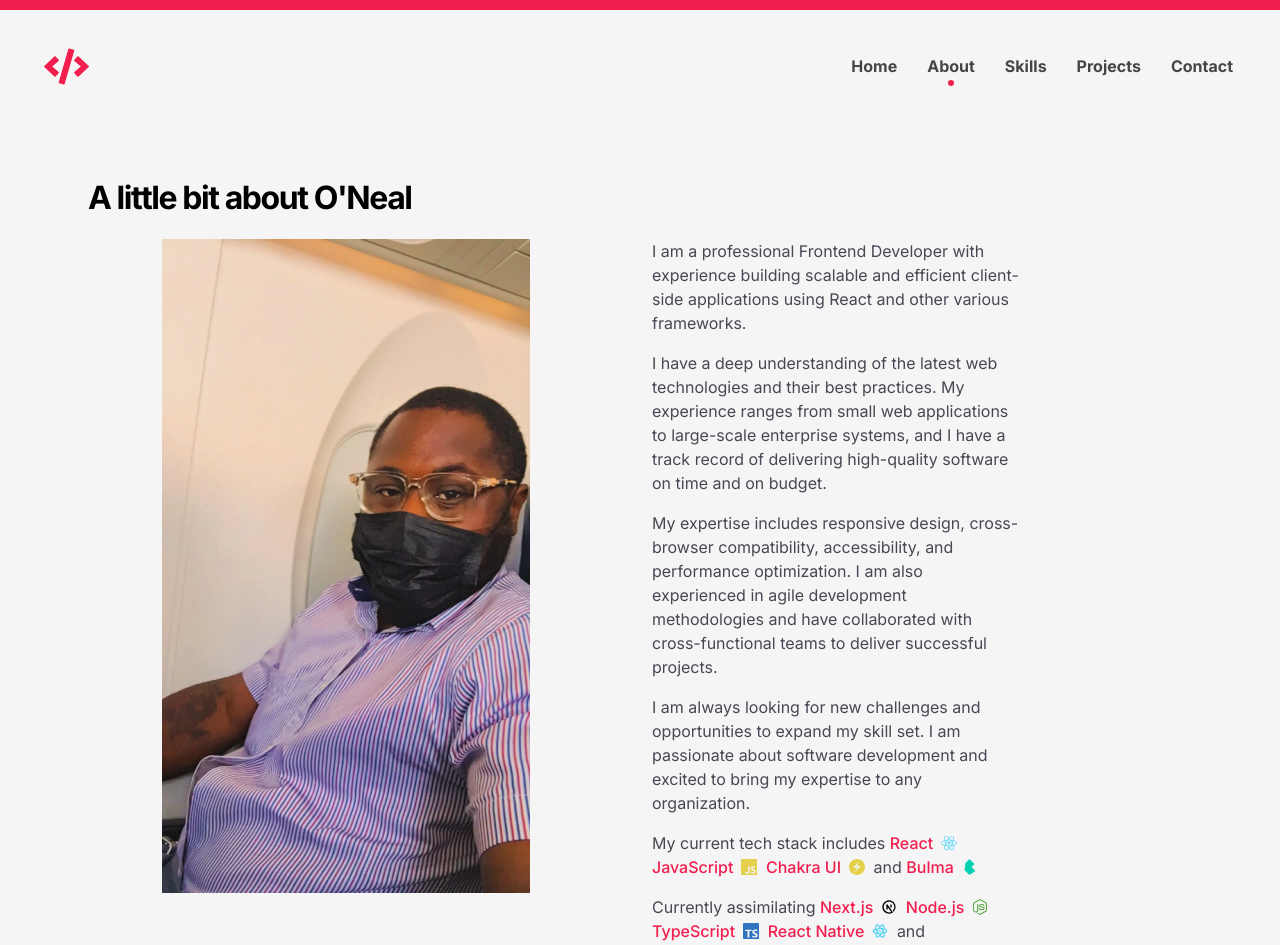
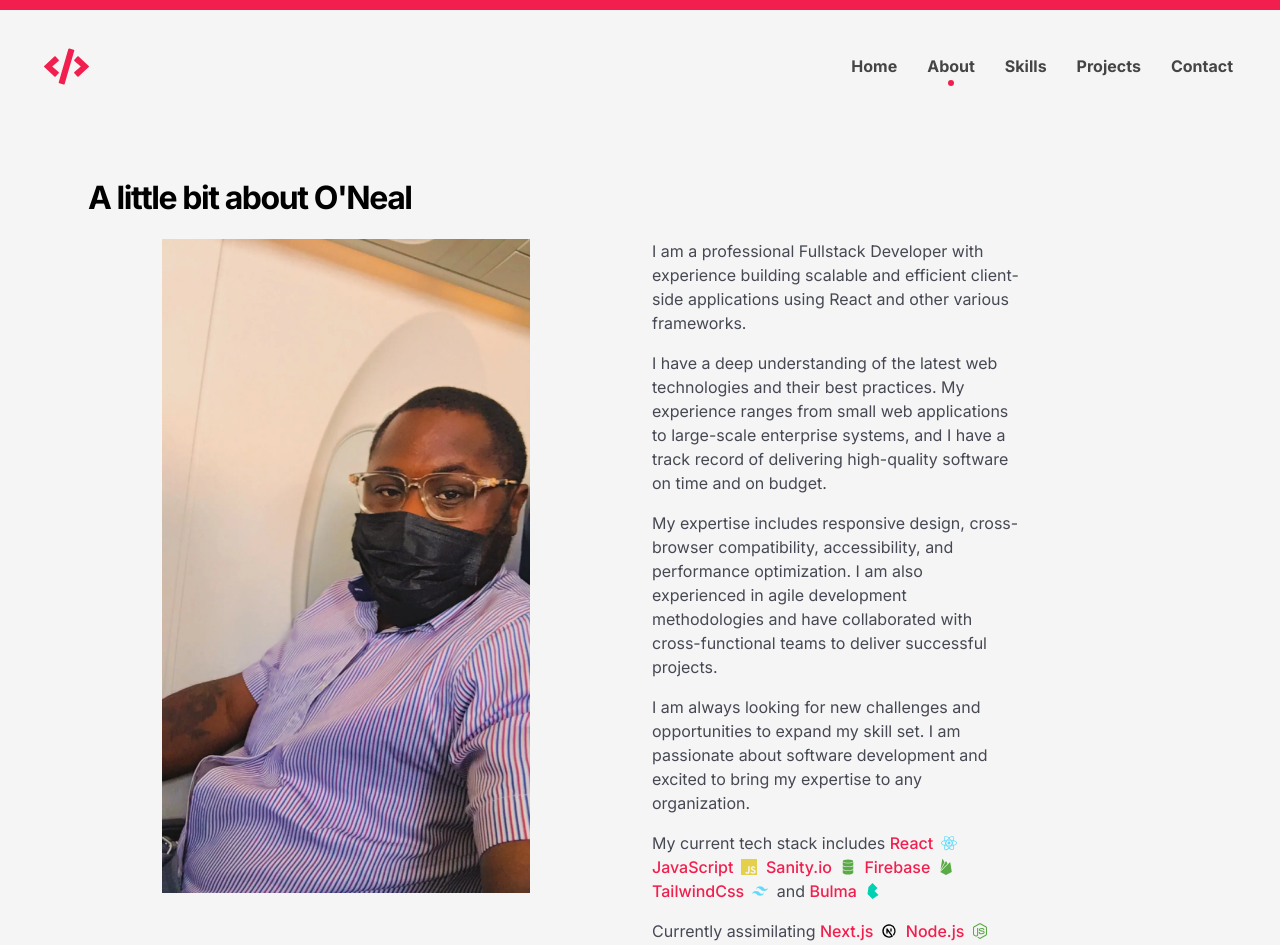
Before and after one commit to codepologist/My-Portfolio, a React (Vite) app: page /about in a window 1280 px wide. Shown: the top 945 px of the page. Built offline with nearby package versions, Linux system fonts and the light colour scheme.

Commit message:
Modified Content to fit my current tech stack

```diff
--- a/src/pages/About.jsx
+++ b/src/pages/About.jsx
@@ -12,8 +12,7 @@ import {
   SiJavascript,
   SiBulma,
   SiTypescript,
-  SiReact,
-  SiChakraui,
+  SiReact,SiTailwindcss, SiFirebase
 } from "react-icons/si";
 import { TbBrandNextjs, TbBrandReactNative } from "react-icons/tb";
 import { GiDatabase } from "react-icons/gi";
@@ -30,7 +29,7 @@ const About = () => {
     <section className={`section`}>
       <Helmet>
         <meta charset="UTF-8" />
-        <title>About O'Neal Ombu | Frontend Developer</title>
+        <title>About O'Neal Ombu | Fullstack Developer</title>
         <meta name="viewport" content="width=device-width, initial-scale=1.0" />
         <meta http-equiv="X-UA-Compatible" content="ie=edge" />
         <meta name="author" content="O'Neal Ombu" />
@@ -72,7 +71,7 @@ const About = () => {
                 animate={{ x: 0, scale: 1 }}
                 transition={{ duration: 0.2 }}
               >
-                I am a professional Frontend Developer with experience building
+                I am a professional Fullstack Developer with experience building
                 scalable and efficient client-side applications using React and
                 other various frameworks.
               </motion.p>
@@ -136,10 +135,28 @@ const About = () => {
                 <span className={`icon-text`}>
                   <span className={`icon-color has-text-weight-medium`}>
                     {" "}
-                    Chakra UI
+                    Sanity.io
                   </span>
                   <span className={`icon`}>
-                    <SiChakraui style={{ color: "#e4d04b" }} />
+                    <GiDatabase style={{ color: "#5aaa46" }} />
+                  </span>
+                </span>{" "}
+                <span className={`icon-text`}>
+                  <span className={`icon-color has-text-weight-medium`}>
+                    {" "}
+                    Firebase
+                  </span>
+                  <span className={`icon`}>
+                    <SiFirebase style={{ color: "#5aaa46" }} />
+                  </span>
+                </span>{" "}
+                <span className={`icon-text`}>
+                  <span className={`icon-color has-text-weight-medium`}>
+                    {" "}
+                    TailwindCss
+                  </span>
+                  <span className={`icon`}>
+                    <SiTailwindcss style={{ color: "#61dafb" }} />
                   </span>
                 </span>{" "}
                 and{" "}
@@ -194,10 +211,10 @@ const About = () => {
                 and{" "}
                 <span className={`icon-text`}>
                   <span className={`icon-color has-text-weight-medium`}>
-                    AppWrite
+                    Supabase
                   </span>
                   <span className={`icon`}>
-                    <GiDatabase style={{ color: "#f02e65" }} />
+                    <GiDatabase style={{ color: "#5aaa46" }} />
                   </span>
                 </span>
               </motion.p>
--- a/src/pages/Contact.jsx
+++ b/src/pages/Contact.jsx
@@ -28,7 +28,7 @@ const Contact = () => {
     <section className={`section`}>
       <Helmet>
         <meta charset="UTF-8" />
-        <title>Contact | Frontend Developer</title>
+        <title>Contact | Fullstack Developer</title>
         <meta name="viewport" content="width=device-width, initial-scale=1.0" />
         <meta http-equiv="X-UA-Compatible" content="ie=edge" />
         <meta name="author" content="O'Neal Ombu" />
--- a/src/pages/Home.jsx
+++ b/src/pages/Home.jsx
@@ -16,7 +16,7 @@ const Home = () => {
     <section className={`hero is-halfheight`}>
       <Helmet>
         <meta charset="UTF-8" />
-        <title>O'Neal Ombu | Frontend Developer</title>
+        <title>O'Neal Ombu | Fullstack Developer</title>
         <meta name="viewport" content="width=device-width, initial-scale=1.0" />
         <meta http-equiv="X-UA-Compatible" content="ie=edge" />
         <meta name="author" content="O'Neal Ombu" />
@@ -55,7 +55,7 @@ const Home = () => {
                 animate={{ x: 0, scale: 1 }}
                 transition={{ duration: 1 }}
               >
-                Frontend Web Developer
+                Fullstack Developer
               </motion.h1>
               <motion.p
                 className={`sub_text`}
@@ -63,7 +63,7 @@ const Home = () => {
                 animate={{ x: 0, scale: 1 }}
                 transition={{ duration: 2 }}
               >
-                With my solid front-end experience. I enjoy blending logic and
+                With my solid front-end and back-end experience. I enjoy blending logic and
                 creative design to create visually appealing, accessible,
                 user-friendly websites and applications using state-of-the-art libraries and
                 frameworks.
--- a/src/pages/Projects.jsx
+++ b/src/pages/Projects.jsx
@@ -91,7 +91,7 @@ const Projects = () => {
     <section className={`section`}>
       <Helmet>
         <meta charset="UTF-8" />
-        <title>My Projects | Frontend Developer</title>
+        <title>My Projects | Fullstack Developer</title>
         <meta name="viewport" content="width=device-width, initial-scale=1.0" />
         <meta http-equiv="X-UA-Compatible" content="ie=edge" />
         <meta name="author" content="O'Neal Ombu" />
--- a/src/pages/Skills.jsx
+++ b/src/pages/Skills.jsx
@@ -8,16 +8,17 @@ import {
   FaSass,
   FaReact,
   FaDatabase,
-  FaPhp,
   FaHdd,
   FaWordpress,
-  FaLinux,
   FaTerminal,
   FaGit,
   FaDocker,
   FaNode,
+
 } from 'react-icons/fa';
-import { SiBulma, SiChakraui } from 'react-icons/si';
+import { SiBulma, SiTailwindcss, SiNextdotjs, SiFirebase } from 'react-icons/si';
+
+
 
 const Skills = () => {
   const { scrollYProgress } = useScroll();
@@ -30,7 +31,7 @@ const Skills = () => {
     <section className={`section`}>
       <Helmet>
         <meta charset="UTF-8" />
-        <title>My Skills | Frontend Developer</title>
+        <title>My Skills | Fullstack Developer</title>
         <meta name="viewport" content="width=device-width, initial-scale=1.0" />
         <meta http-equiv="X-UA-Compatible" content="ie=edge" />
         <meta name="author" content="O'Neal Ombu" />
@@ -99,12 +100,12 @@ const Skills = () => {
             <p className={`has-text-weight-medium is-size-6-mobile`}>Bulma</p>
           </div>
           <div className={'column is-one-quarter'}>
-            <SiChakraui
+            <SiTailwindcss
               className={`icon-color skills-icon-color`}
               style={{ fontSize: '65px' }}
             />
             <p className={`has-text-weight-medium is-size-6-mobile`}>
-              Chakra UI
+              TailwindCSS
             </p>
           </div>
           <div className={'column is-one-quarter'}>
@@ -122,7 +123,7 @@ const Skills = () => {
               className={`icon-color skills-icon-color`}
               style={{ fontSize: '65px' }}
             />
-            <p className={`has-text-weight-medium is-size-6-mobile`}>React</p>
+            <p className={`has-text-weight-medium is-size-6-mobile`}>React.js</p>
           </div>
           <div className={'column is-one-quarter'}>
             <FaDatabase
@@ -130,15 +131,15 @@ const Skills = () => {
               style={{ fontSize: '65px' }}
             />
             <p className={`has-text-weight-medium is-size-6-mobile`}>
-              MySQL
+              Sanity.io
             </p>
           </div>
           <div className={'column is-one-quarter'}>
-            <FaPhp
+            <SiNextdotjs
               className={`icon-color skills-icon-color`}
               style={{ fontSize: '65px' }}
             />
-            <p className={`has-text-weight-medium is-size-6-mobile`}>PHP</p>
+            <p className={`has-text-weight-medium is-size-6-mobile`}>Next.js</p>
           </div>
           <div className={'column is-one-quarter'}>
             <FaWordpress
@@ -150,11 +151,11 @@ const Skills = () => {
             </p>
           </div>
           <div className={'column is-one-quarter'}>
-            <FaLinux
+            <SiFirebase
               className={`icon-color skills-icon-color`}
               style={{ fontSize: '65px' }}
             />
-            <p className={`has-text-weight-medium is-size-6-mobile`}>Linux</p>
+            <p className={`has-text-weight-medium is-size-6-mobile`}>Firebase</p>
           </div>
           <div className={'column is-one-quarter'}>
             <FaTerminal
@@ -193,7 +194,7 @@ const Skills = () => {
               className={`icon-color skills-icon-color`}
               style={{ fontSize: '65px' }}
             />
-            <p className={`has-text-weight-medium is-size-6-mobile`}>Node</p>
+            <p className={`has-text-weight-medium is-size-6-mobile`}>Node.js</p>
           </div>
         </motion.div>
       </div>
```
